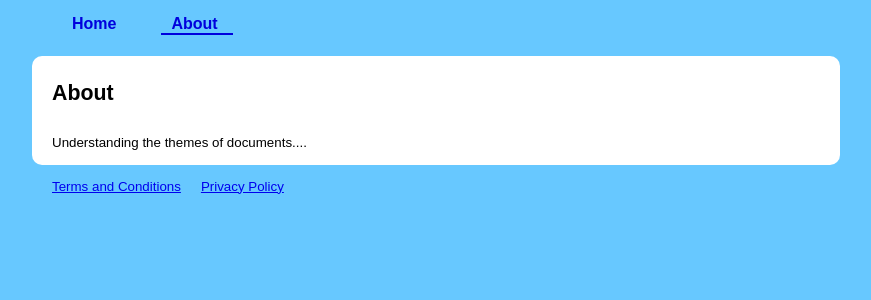
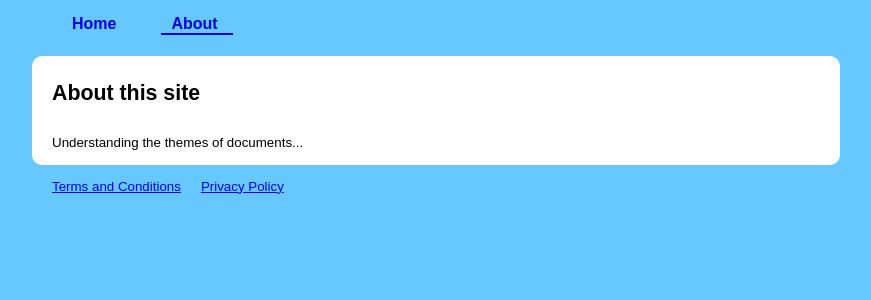
Before and after one commit to IanField90/KeyphraseSurvey, a PHP site: page /about/index.php in a window 1280 px wide. Shown: the top 300 px of the page, without its empty margins (224-1095 px from the left). Run offline with PHP 8.4, Linux system fonts and the light colour scheme.

Commit message:
Set up locale and customisation support

```diff
--- a/html/about/index.php
+++ b/html/about/index.php
@@ -13,9 +13,9 @@
 			?>
 
 				<div id="content">
-					<h1>About</h1>
+					<h1><?php echo $about_page_title;?></h1>
 					<br />
-					Understanding the themes of documents....
+					<?php include '../config/about.php';?>
 				</div>
 				<?php include '../footer.php'; ?>
 
--- /dev/null
+++ b/html/config/about.php
@@ -0,0 +1 @@
+Understanding the themes of documents...
--- /dev/null
+++ b/html/config/locales.php
@@ -0,0 +1,5 @@
+<?php
+	$link_about = "About";
+	$link_home = "Home";
+	$about_page_title = "About this site";
+?>
--- a/html/navigation_bar.php
+++ b/html/navigation_bar.php
@@ -1,10 +1,15 @@
+<?php include 'config/locales.php';?>
 <div id="nav">
 	<ul>
 		<li>
-			<a href="/SummerStudent/html" class="<? echo $sel_home; ?>">Home</a>
+			<a href="/SummerStudent/html" class="<?php echo $sel_home; ?>">
+				<?php echo $link_home; ?>
+			</a>
 		</li>
 		<li>
-			<a href="/SummerStudent/html/About" class="<? echo $sel_about; ?>">About</a>
+			<a href="/SummerStudent/html/About" class="<?php echo $sel_about; ?>">
+				<?php echo$link_about; ?>
+			</a>
 		</li>
 	</ul>
 
```
